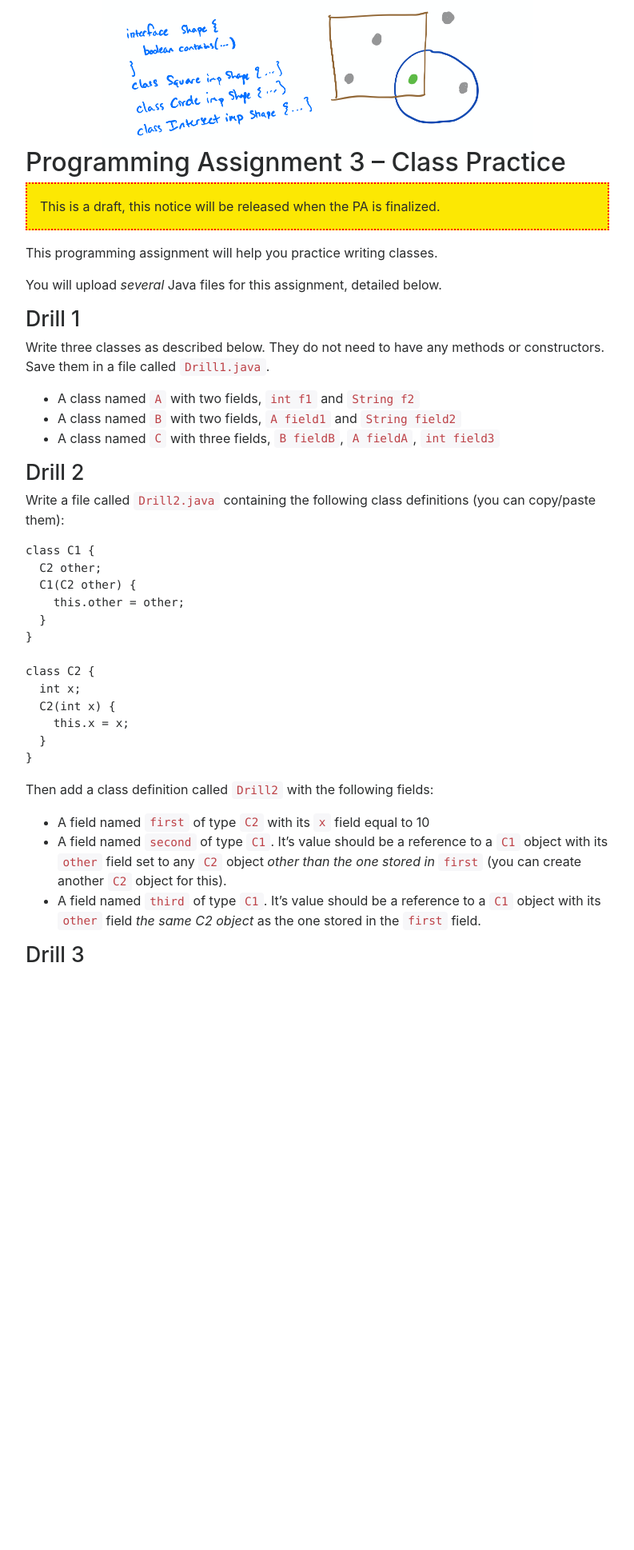
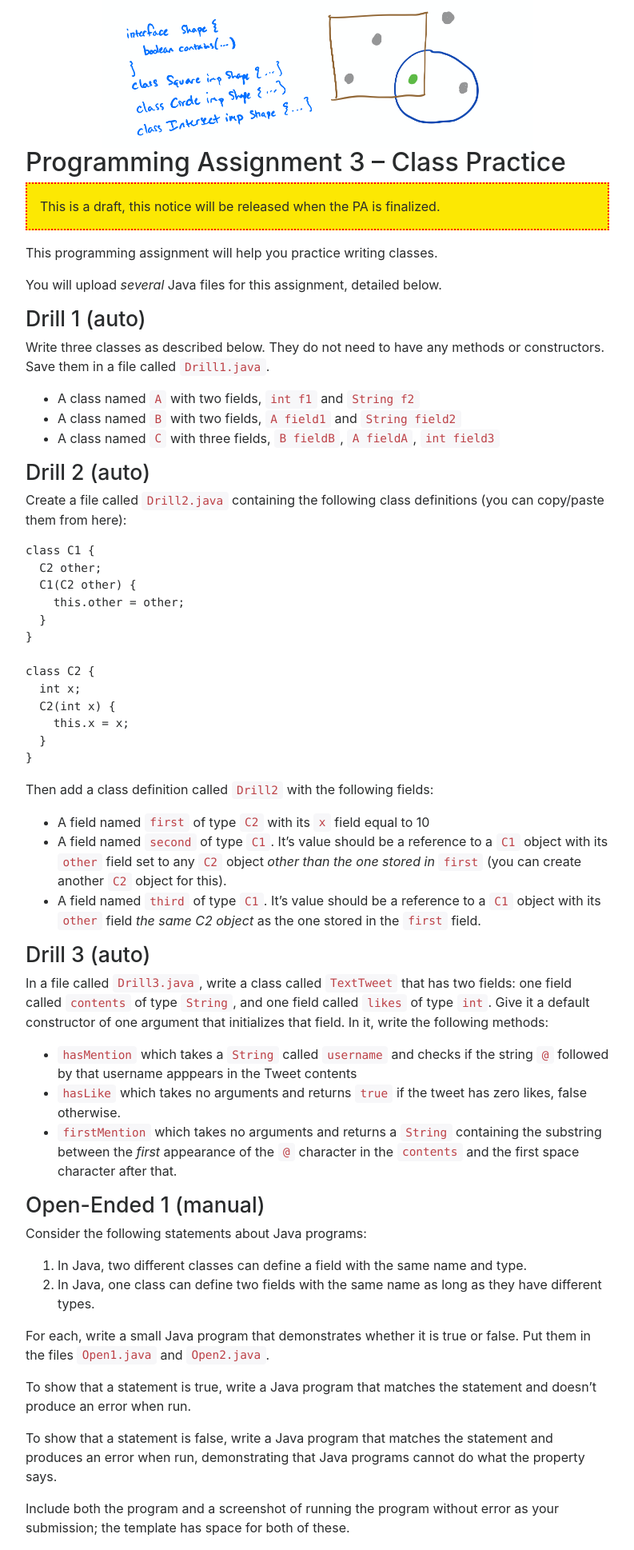
Before and after one commit to ucsd-cse11-s20/ucsd-cse11-s20.github.io, a Jekyll site: the page built from pa3/index.md, in a window 1280 px wide. Shown: the whole page at 80% size, without its empty margins (243-1036 px from the left). Built offline with Jekyll 4.4.1, drawn with Linux system fonts in a browser that asks for light colours; nearby versions of some CDN libraries; before the commit the page ends 1217 px from its top, so only the background shows below that.

Commit message:
more ideas

````diff
--- a/pa3/index.md
+++ b/pa3/index.md
@@ -14,7 +14,7 @@ This programming assignment will help you practice writing classes.
 
 You will upload _several_ Java files for this assignment, detailed below.
 
-## Drill 1
+## Drill 1 (auto)
 
 Write three classes as described below. They do not need to have any methods or
 constructors. Save them in a file called `Drill1.java`.
@@ -23,10 +23,10 @@ constructors. Save them in a file called `Drill1.java`.
 - A class named `B` with two fields, `A field1` and `String field2`
 - A class named `C` with three fields, `B fieldB`, `A fieldA`, `int field3`
 
-## Drill 2
+## Drill 2 (auto)
 
-Write a file called `Drill2.java` containing the following class definitions
-(you can copy/paste them):
+Create a file called `Drill2.java` containing the following class definitions
+(you can copy/paste them from here):
 
 ```
 class C1 {
@@ -54,4 +54,40 @@ Then add a class definition called `Drill2` with the following fields:
   `C1` object with its `other` field _the same C2 object_ as the one stored in
   the `first` field.
 
-## Drill 3
+
+## Drill 3 (auto)
+
+In a file called `Drill3.java`, write a class called `TextTweet` that has two
+fields: one field called `contents` of type `String`, and one field called
+`likes` of type `int`. Give it a default constructor of one argument that
+initializes that field. In it, write the following methods:
+
+- `hasMention` which takes a `String` called `username` and checks if the
+  string `@` followed by that username apppears in the Tweet contents
+- `hasLike` which takes no arguments and returns `true` if the tweet has zero
+  likes, false otherwise.
+- `firstMention` which takes no arguments and returns a `String` containing the
+  substring between the _first_ appearance of the `@` character in the
+  `contents` and the first space character after that.
+
+## Open-Ended 1 (manual)
+
+Consider the following statements about Java programs:
+
+1. In Java, two different classes can define a field with the same name and
+type.
+2. In Java, one class can define two fields with the same name as long as they
+have different types.
+
+For each, write a small Java program that demonstrates whether it is true or
+false. Put them in the files `Open1.java` and `Open2.java`.
+
+To show that a statement is true, write a Java program that matches the
+statement and doesn't produce an error when run.
+
+To show that a statement is false, write a Java program that matches the
+statement and produces an error when run, demonstrating that Java programs
+cannot do what the property says.
+
+Include both the program and a screenshot of running the program without error
+as your submission; the template has space for both of these.
````
